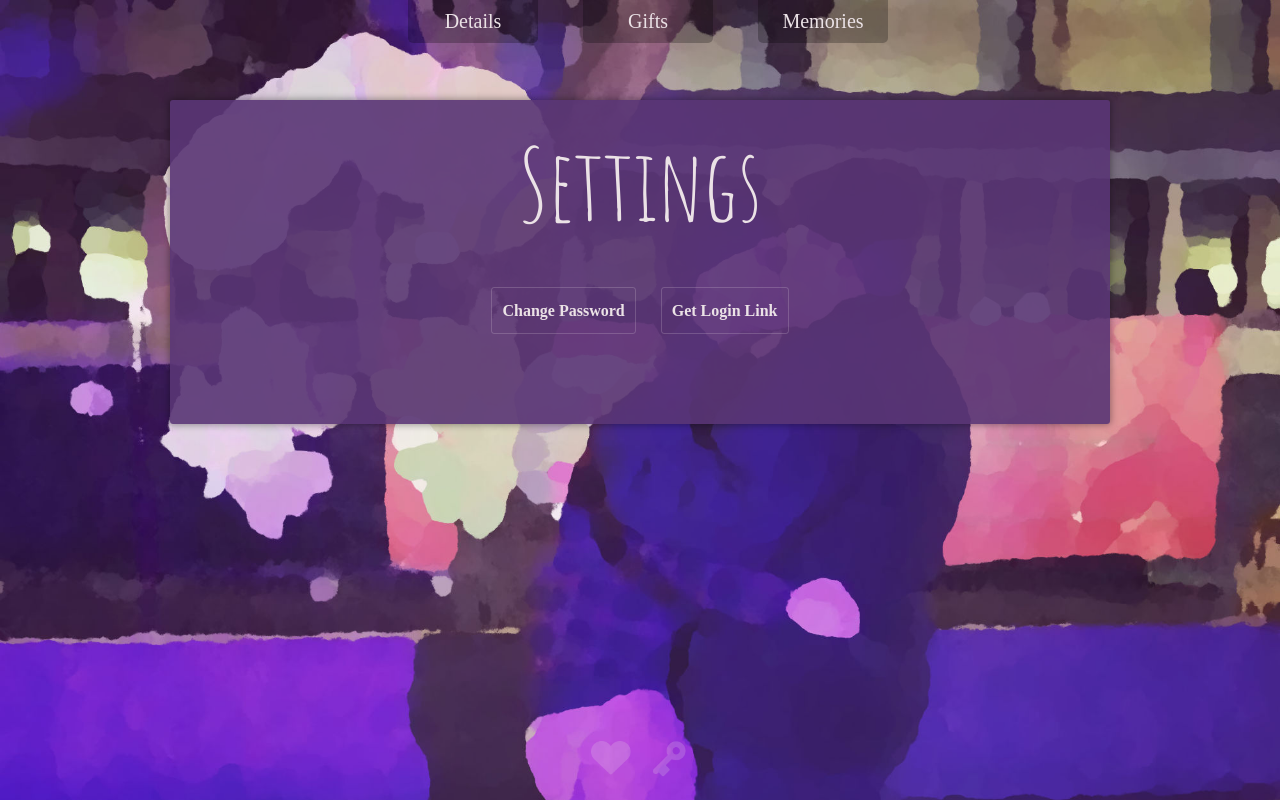
After one commit to bryanchambers/gordonwedding, a Flask app: page /settings in a window 1280 px wide. The commit adds this page. Run offline with Flask 2, Linux system fonts and the light colour scheme; some web fonts are replaced.

Commit message:
Added change password and login link functionality

```diff
--- a/app.py
+++ b/app.py
@@ -1,6 +1,8 @@
 from flask import Flask, render_template, request, redirect, session
 from flask_sqlalchemy import SQLAlchemy
-from passlib  import pwd, hash
+
+from passlib import pwd, hash
+import random, string
 
 app = Flask(__name__)
 app.secret_key = 'Kw4zL8StOmb2DxyeoickGyclkaGA2eYbBEQ6'
@@ -17,12 +19,13 @@ class User(db.Model):
     id       = db.Column(db.Integer, primary_key=True)
     type     = db.Column(db.String(50), nullable=False)
     password = db.Column(db.String(100))
+    code     = db.Column(db.String(100))
 
 
 
 class Memory(db.Model):
     id       = db.Column(db.Integer, primary_key=True)
-    text     = db.Column(db.String(50), nullable=False)
+    text     = db.Column(db.String(50),  nullable=False)
     sig      = db.Column(db.String(100), nullable=False)
     public   = db.Column(db.Boolean, default=False)
     approved = db.Column(db.Boolean, default=False)
@@ -145,25 +148,125 @@ def reject(id):
 
 @app.route('/login', methods=['GET', 'POST'])
 def login():
-    password = None
+    users = User.query.all()
+    auth  = False
 
-    if 'submit' in request.args:
-        password = request.args['8aW4GAk6Q5yz'] if request.args['8aW4GAk6Q5yz'] else None
+    if 'submit' in request.form:
+        password = request.form['8aW4GAk6Q5yz'] if request.form['8aW4GAk6Q5yz'] else None
 
-    if password:
-        users = User.query.all()
-        auth  = False
+        if password:
+            for user in users:
+                if user.password:
+                    if hash.pbkdf2_sha256.verify(password, user.password):
+                        auth = True
+                        break
 
-        for user in users:
-            if user.password:
-                if hash.pbkdf2_sha256.verify(password, user.password): auth = True
+    if auth:
+        session['type'] = user.type
+        session['id']   = user.id
+        return redirect('/memories')
 
-        if auth:
-            session['type'] = user.type
-            return render_template('bookmark.html')
+    if 'user' in session:
+        session.clear()
 
-    if 'user' in session: session.pop('type')
     return render_template('login.html')
+
+
+
+@app.route('/login/<string:code>')
+def login_with_link(code):
+    users = User.query.all()
+    auth  = False
+
+    for user in users:
+        if user.code:
+            if user.code == code:
+                auth = True
+                break
+
+    if auth:
+        session['type'] = user.type
+        session['id']   = user.id
+        return redirect('/memories')
+
+    if 'user' in session:
+        session.clear()
+
+    return redirect('/login')
+
+
+
+@app.route('/settings')
+def settings():
+    return render_template('settings.html')
+
+
+
+@app.route('/settings/password', methods=['GET', 'POST'])
+def change_password():
+    if 'id' not in session:
+        return redirect('/login')
+
+    if 'submit' in request.form:
+        old = request.form['3DMcpgW1TE20'].strip() if request.form['3DMcpgW1TE20'] else None
+        new = request.form['jeexVIObu6vo'].strip() if request.form['jeexVIObu6vo'] else None
+
+        user = User.query.get(int(session['id']))
+
+        if hash.pbkdf2_sha256.verify(old, user.password):
+            if valid_password(new):
+                user.password = hash.pbkdf2_sha256.encrypt(new)
+
+                db.session.commit()
+                return redirect('/settings')
+
+    return render_template('password.html')
+
+
+
+def valid_password(pw):
+    allowed = 'abcdefghijklmnopqrstuvwxyz01234656789!-@#$%^&*(=)?+'
+
+    if len(pw) < 6 or len(pw) > 20:
+        return False
+
+    for char in pw.lower():
+        if char not in allowed: return False
+
+    unique = len(set(pw))
+    print(unique)
+
+    return True
+
+
+
+@app.route('/settings/link')
+def login_link():
+    if 'id' not in session:
+        return redirect('/login')
+
+    user = User.query.get(int(session['id']))
+
+    if not user.code:
+        return redirect('/settings/link/new')
+
+    return render_template('link.html', code=user.code)
+
+
+
+@app.route('/settings/link/new')
+def new_link():
+    if 'id' not in session:
+        return redirect('/login')
+
+    user = User.query.get(int(session['id']))
+
+    code = ''.join(random.choice(string.ascii_uppercase + string.digits) for x in range(24))
+    print(code)
+
+    user.code = code
+    db.session.commit()
+    return redirect('/settings/link')
 
 
 
@@ -173,5 +276,6 @@ def logout():
     return redirect('/memories')
 
 
+
 if __name__ == '__main__':
-	app.run()
+    app.run()
--- a/schema.txt
+++ b/schema.txt
@@ -1,2 +1,2 @@
-CREATE TABLE user(id INTEGER PRIMARY KEY AUTOINCREMENT, type TEXT, password TEXT);
+CREATE TABLE user(id INTEGER PRIMARY KEY AUTOINCREMENT, type TEXT, password TEXT, code TEXT);
 CREATE TABLE memory(id INTEGER PRIMARY KEY, text TEXT, sig TEXT, public BOOLEAN, approved BOOLEAN, rejected BOOLEAN, skipped BOOLEAN, created INTEGER);
--- a/templates/layout.html
+++ b/templates/layout.html
@@ -24,10 +24,11 @@
                 <div id='bottom-nav'><a href='/' title='Home'>
                     <img src="{{ url_for('static', filename='heart.png') }}"></a>
 
-                    {% if 'type' in session %}<a href='logout' title='Logout'>
-                        <img src="{{ url_for('static', filename='logout.png') }}" class='login-logout'></a>
+                    {% if 'type' in session %}
+                        <a href='/settings' title='Settings'><img src="{{ url_for('static', filename='gear.png') }}" class='login-logout'></a>
+                        <a href='/logout' title='Logout'><img src="{{ url_for('static', filename='logout.png') }}" class='login-logout'></a>
 
-                    {% else %}<a href='login' title='Bride and Groom Login'>
+                    {% else %}<a href='/login' title='Bride and Groom Login'>
                         <img src="{{ url_for('static', filename='key.png') }}" class='login-logout'></a>
 
                     {% endif %}
--- a/templates/login.html
+++ b/templates/login.html
@@ -5,7 +5,7 @@
         <div id='title'>Login</div>
 
         <div id='page-content'>
-            <form action='', method='GET'>
+            <form action='', method='POST'>
                 <div><input type='password' class='input' name='8aW4GAk6Q5yz' placeholder='Password'></div>
 
                 <div><div class='form-button-wrapper'><input type='submit' class='form-button' name='submit' value='Login'></div></div>
--- /dev/null
+++ b/templates/settings.html
@@ -0,0 +1,14 @@
+{% extends 'layout.html' %}
+
+{% block body %}
+    <div id='page'>
+        <div id='title'><div class='relative'>Settings</div></div>
+
+        <div id='page-content'>
+            <div class='center button-spacer'>
+                <a href='settings/password' class='button'>Change Password</a>
+                <a href='settings/link'     class='button'>Get Login Link</a>
+            </div>
+        </div>
+    </div>
+{% endblock %}
```
Also changed, not shown: templates/bookmark.html (deleted, +0 -11 lines), templates/link.html (added, +16 -0 lines), templates/password.html (added, +16 -0 lines), static/gear.png (added).
